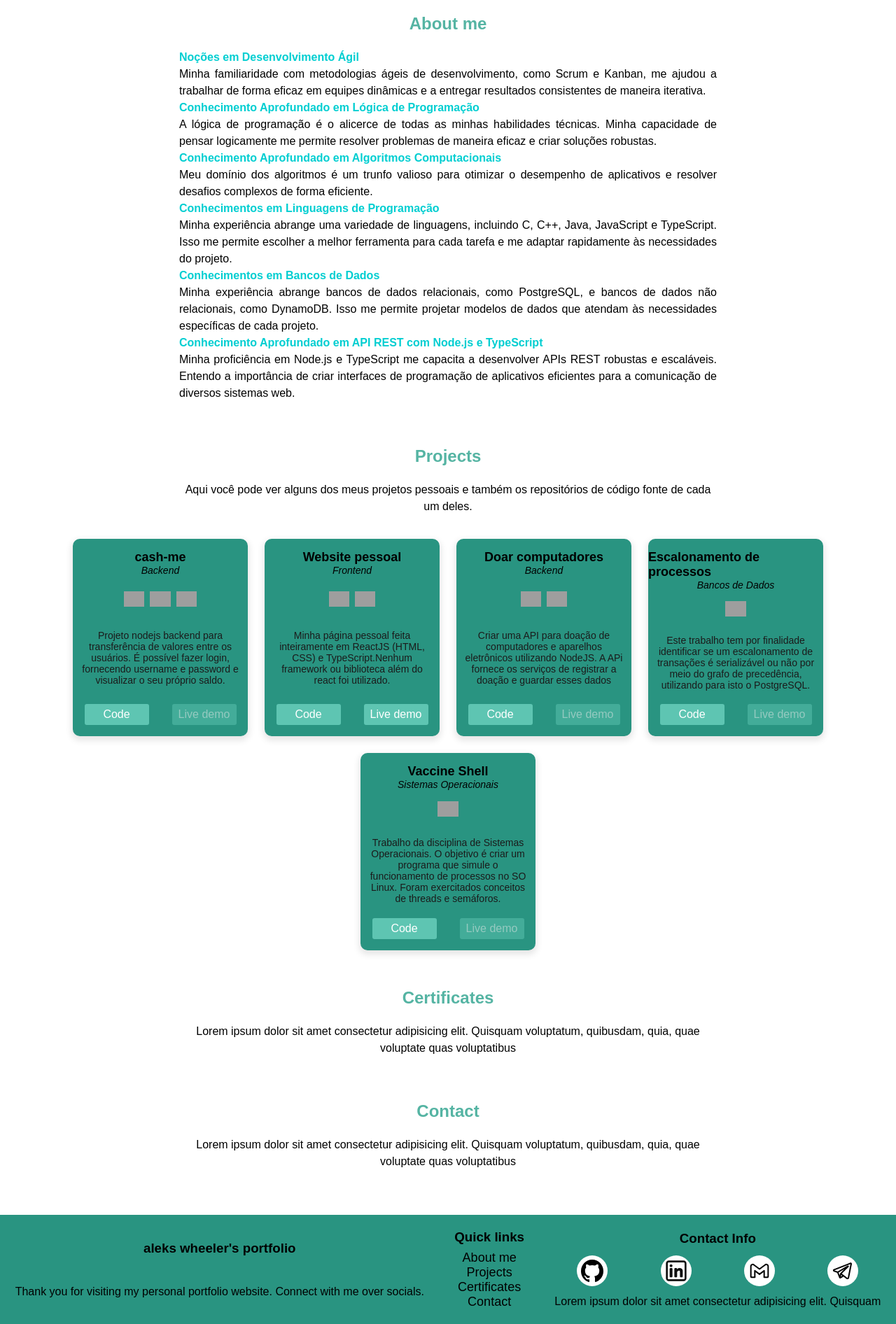
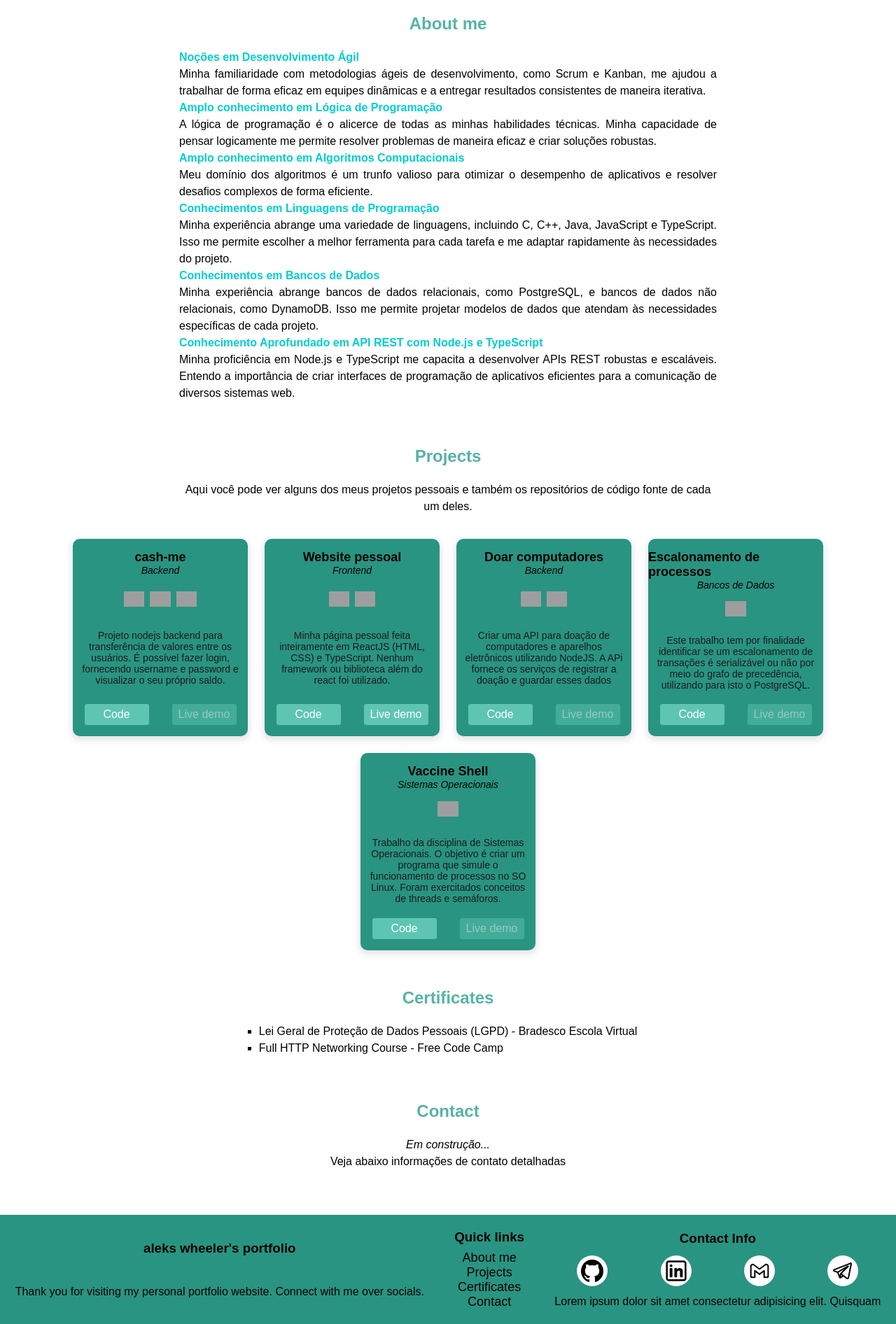
Before and after one commit to alekswheeler/portfolio, a React (Create React App) app: page / in a window 1280 px wide. Shown: the part 418-2310 px from the top of the page at 70% size. Built offline with nearby package versions, Linux system fonts and the light colour scheme; grey boxes are pictures that could not be loaded.

Commit message:
Ajuste de conteúdo e iformações básicas

```diff
--- a/src/App.tsx
+++ b/src/App.tsx
@@ -109,7 +109,7 @@ function App(this: any) {
         {/* Aboute me section */}
         <section id="About me">
           <h2>About me</h2>
-          <div className="text-box list">
+          <div className="text-box about-me">
 
             <p>
             <b>Noções em Desenvolvimento Ágil</b>
@@ -117,12 +117,12 @@ function App(this: any) {
             Minha familiaridade com metodologias ágeis de desenvolvimento, como Scrum e Kanban, me ajudou a trabalhar de forma eficaz em equipes dinâmicas e a entregar resultados consistentes de maneira iterativa.
             </p>
             <p>
-            <b>Conhecimento Aprofundado em Lógica de Programação</b>
+            <b>Amplo conhecimento em Lógica de Programação</b>
             <br/>
 A lógica de programação é o alicerce de todas as minhas habilidades técnicas. Minha capacidade de pensar logicamente me permite resolver problemas de maneira eficaz e criar soluções robustas.
             </p>
             <p>
-            <b>Conhecimento Aprofundado em Algoritmos Computacionais</b>
+            <b>Amplo conhecimento em Algoritmos Computacionais</b>
             <br/>
 Meu domínio dos algoritmos é um trunfo valioso para otimizar o desempenho de aplicativos e resolver desafios complexos de forma eficiente.
             </p>
@@ -167,7 +167,7 @@ Minha proficiência em Node.js e TypeScript me capacita a desenvolver APIs REST
             <ProjectCard
               title={"Website pessoal"}
               description={
-                "Minha página pessoal feita inteiramente em ReactJS (HTML, CSS) e TypeScript.Nenhum framework ou biblioteca além do react foi utilizado."
+                "Minha página pessoal feita inteiramente em ReactJS (HTML, CSS) e TypeScript. Nenhum framework ou biblioteca além do react foi utilizado."
               }
               tecnologies={["typescript", "react"]}
               image={""}
@@ -213,17 +213,27 @@ Minha proficiência em Node.js e TypeScript me capacita a desenvolver APIs REST
         {/* Certificates section */}
         <section id="Certificates">
           <h2>Certificates</h2>
-          <div className="text-box">
-            Lorem ipsum dolor sit amet consectetur adipisicing elit. Quisquam
-            voluptatum, quibusdam, quia, quae voluptate quas voluptatibus
+          <div className="text-box certificates">
+            <ul>
+              <li>
+                Lei Geral de Proteção de Dados Pessoais (LGPD) - Bradesco Escola Virtual
+              </li>
+              <li>
+                Full HTTP Networking Course - Free Code Camp
+              </li>
+            </ul>
           </div>
         </section>
         {/* Contact section */}
         <section id="contact">
           <h2>Contact</h2>
           <div className="text-box">
-            Lorem ipsum dolor sit amet consectetur adipisicing elit. Quisquam
-            voluptatum, quibusdam, quia, quae voluptate quas voluptatibus
+              <i>
+                Em construção...
+              </i>
+              <p>
+                Veja abaixo informações de contato detalhadas
+              </p>
           </div>
         </section>
       </main>
--- a/src/index.css
+++ b/src/index.css
@@ -214,12 +214,13 @@ header {
   line-height: 1.5;
 }
 
-.list {
+.about-me {
   text-align: justify;
   display: block;
+  max-width: 60%;
 }
 
-.list p > b {
+.about-me p > b {
   font-weight: 700;
   color: darkturquoise;
 }
@@ -327,6 +328,13 @@ section h2 {
   cursor: not-allowed;
 }
 
+
+.certificates li{
+  list-style: square;
+  text-align: left;
+}
+
+
 footer {
   background-color: #299481;
 }
```
